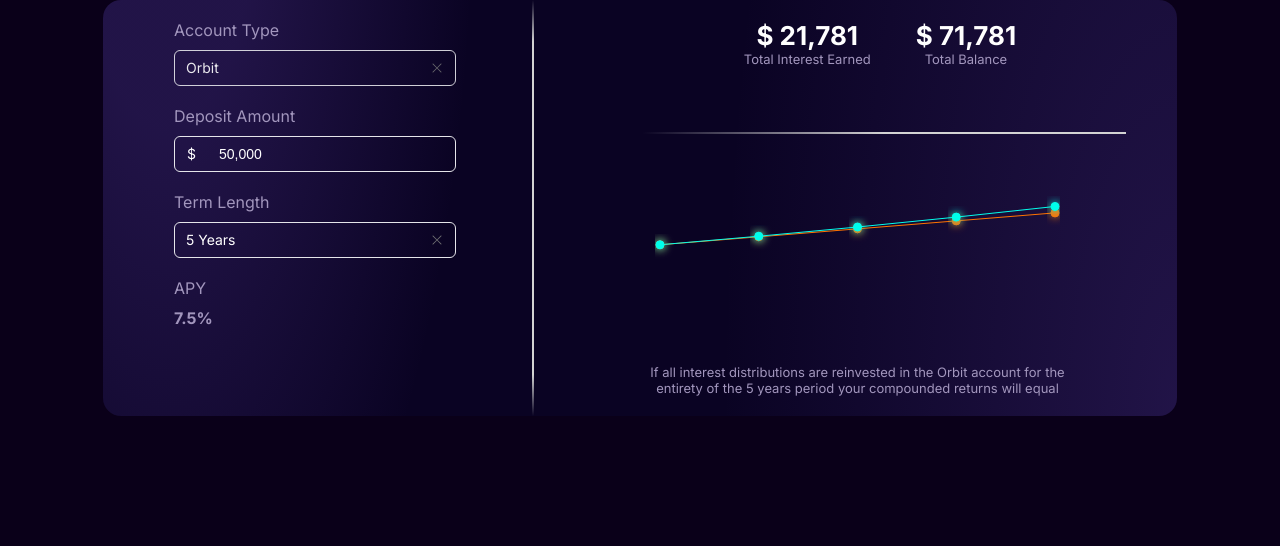
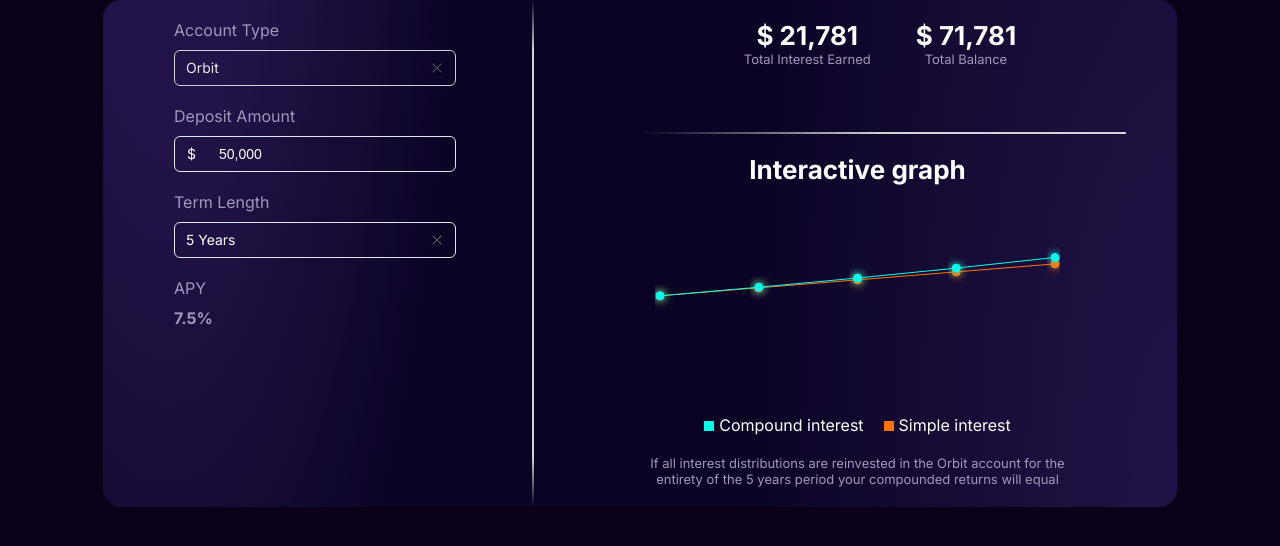
Before and after one commit to Yield2024/calculator, a Next.js app: page / in a window 1280 px wide. Shown: the top 546 px of the page. Built offline with nearby package versions, Linux system fonts and the light colour scheme.

Commit message:
Add new label

```diff
--- a/app/components/Calculator/calculator.module.scss
+++ b/app/components/Calculator/calculator.module.scss
@@ -139,7 +139,8 @@
 	.main_right_stats_wrapper {
 		width: 100%;
 		display: flex;
-		justify-content: center;
+    flex-wrap: wrap;
+    justify-content: center;
 	}
 
 	.main_right_stats > div {
--- a/app/components/Calculator/page.tsx
+++ b/app/components/Calculator/page.tsx
@@ -161,7 +161,6 @@
     };
   };
 
-
   const generateDataPoints = () => {
     const sortedDataPoints = [];
     const numericValue = parseFloat(deposit.replace(/,/g, ""));
@@ -206,7 +205,7 @@
           );
           const value2 = dataPointsComp[i - 1]?.value || 0; // Obtener el valor correspondiente de generateDataPointsComp
 
-            sortedDataPoints.push({ title: `Year`, value,value2 });
+          sortedDataPoints.push({ title: `Year`, value, value2 });
         }
         break;
       case "Term":
@@ -226,20 +225,24 @@
 
     const termYears = parseInt(termState); // Convierte el término a años
 
-            for (let i = 1; i <= termYears; i++) { // Itera sobre el número de años
+    for (let i = 1; i <= termYears; i++) {
+      // Itera sobre el número de años
       // Calcula la tasa efectiva anual (apy) para el año actual
       const apyAnual = calcApyAnual(); // Supongo que esta función devuelve la tasa efectiva anual
       // Calcula la tasa efectiva y la tasa nominal para el año actual
       const tasaEfectiva = apyAnual / 100;
       const tasaNominal = calcularTasaNominal(tasaEfectiva, 1);
       // Calcula el valor compuesto para el año actual
-                const value = calcularInteresCompuestoReinversion(numericValue, i, tasaEfectiva);
+      const value = calcularInteresCompuestoReinversion(
+        numericValue,
+        i,
+        tasaEfectiva
+      );
       sortedDataPoints.push({ title: `Year`, value });
     }
 
     return sortedDataPoints;
   };
-
 
   const dataPoints = useMemo(
     () => generateDataPoints(),
@@ -311,7 +314,9 @@
     label,
     active,
   }: {
-        payload?: Array<{ payload: { title: string; value: number; value2: number } }>;
+    payload?: Array<{
+      payload: { title: string; value: number; value2: number };
+    }>;
     label?: number;
     active?: boolean;
   }) {
@@ -325,11 +330,18 @@
       return (
         <div className={styles.custom_tooltip}>
           <p className="label">{`${title} - ${(label || 0) + 1}`}</p>
-                     <p className="intro">{`Compounding Interest  - $${new Intl.NumberFormat("en-US").format(value2 - numericValue)}`}</p>
-                    <p className="desc">{`Total - $${new Intl.NumberFormat("en-US").format(value2)}`}</p>
-                    <p className="intro">{`Simple Interest  - $${new Intl.NumberFormat("en-US").format(value - numericValue)}`}</p>
-                    <p className="desc">{`Total - $${new Intl.NumberFormat("en-US").format(value)}`}</p>
-
+          <p className="intro">{`Compounding Interest  - $${new Intl.NumberFormat(
+            "en-US"
+          ).format(value2 - numericValue)}`}</p>
+          <p className="desc">{`Total - $${new Intl.NumberFormat(
+            "en-US"
+          ).format(value2)}`}</p>
+          <p className="intro">{`Simple Interest  - $${new Intl.NumberFormat(
+            "en-US"
+          ).format(value - numericValue)}`}</p>
+          <p className="desc">{`Total - $${new Intl.NumberFormat(
+            "en-US"
+          ).format(value)}`}</p>
         </div>
       );
     }
@@ -480,6 +492,10 @@
           <div className={styles.middle}>
             <div className={styles.middle_line}></div>
           </div>
+          <div
+            className={styles.main_right_header_info_earned_number}
+            style={{ marginTop: "20px" }}
+          >{`Interactive graph `}</div>
           <div className={styles.main_right_stats_wrapper}>
             <div className={styles.main_right_stats}>
               <ResponsiveContainer>
@@ -523,10 +539,36 @@
                 </LineChart>
               </ResponsiveContainer>
             </div>
+            <div>
+              <div style={{ display: "inline-block", marginRight: "20px", color: "#ffffff", }}>
+                <div
+                  style={{
+                    width: "10px",
+                    height: "10px",
+                    backgroundColor: "#03feeb",
+                    display: "inline-block",
+                    marginRight: "5px",
+                  }}
+                ></div>
+                Compound interest
+              </div>
+              <div style={{ display: "inline-block",color: "#ffffff",  }}>
+                <div
+                  style={{
+                    width: "10px",
+                    height: "10px",
+                    backgroundColor: "#ff7300",
+                    display: "inline-block",
+                    marginRight: "5px",
+                  }}
+                ></div>
+                Simple interest
+              </div>
+            </div>
           </div>
           <div
             className={styles.main_right_header_info_earned}
-                style={{ marginBottom: "20px" }}
+            style={{ marginTop: "20px",marginBottom: "20px" }}
           >
             <div className={styles.main_right_header_info_earned_text}>
               If all interest distributions are reinvested in the {accTypes}{" "}
```
Lines whose indentation alone changed are shown as unchanged.
